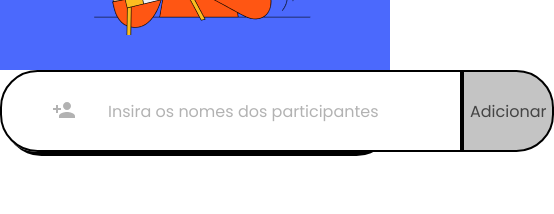
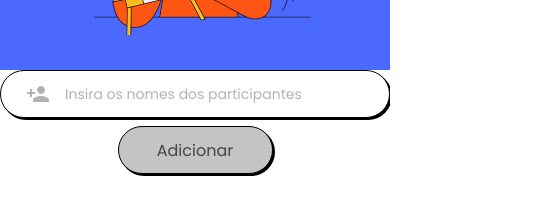
Before and after one commit to GabrielVeroneze/sorteador-amigo-secreto, a React (Vite) app: page / in a window 390 px wide. Shown: the part 314-528 px from the top of the page, 554 px wide, since content can reach past the window. Built offline with nearby package versions, Linux system fonts and the light colour scheme.

Commit message:
:lipstick: feat: Modifica estilização para mobile first

```diff
--- a/src/components/Formulario/styles.ts
+++ b/src/components/Formulario/styles.ts
@@ -1,28 +1,32 @@
 import styled from 'styled-components'
 
 export const Campo = styled.form`
+    align-items: center;
     border-radius: 37.5px;
-    box-shadow: 4px 4px 0px 0px #000000;
     color: ${({ theme }) => theme.cores.texto.primaria};
     display: flex;
+    flex-direction: column;
     font-size: 1rem;
-    height: 82px;
+    gap: 0.5rem 0;
     position: relative;
 `
 
 export const Icone = styled.div`
     color: #0000004d;
-    left: 52px;
+    left: 26px;
     position: absolute;
-    top: 28px;
+    top: 12px;
 `
 
 export const Input = styled.input`
-    border: 2px solid #000000;
-    border-radius: 37.5px 0px 0px 37.5px;
-    flex-grow: 1;
+    border: 1px solid #000000;
+    border-radius: 37.5px;
+    box-shadow: 2px 2px 0px 0px #000000;
+    font-size: 0.875rem;
+    height: 48px;
     outline: none;
-    padding: 1.125rem 2.25rem 1.125rem 6.625rem;
+    padding: 0.875rem 1.625rem 0.875rem 4rem;
+    width: 100%;
 
     &::placeholder {
         color: #0000004d;
@@ -31,7 +35,10 @@ export const Input = styled.input`
 
 export const Botao = styled.button`
     background-color: ${({ theme }) => theme.cores.fundo.secundario};
-    border: 2px solid #000000;
-    border-radius: 0px 37.5px 37.5px 0px;
-    width: 227px;
+    border: 1px solid #000000;
+    border-radius: 37.5px;
+    box-shadow: 2px 2px 0px 0px #000000;
+    font-size: 1rem;
+    height: 48px;
+    width: 155px;
 `
```
